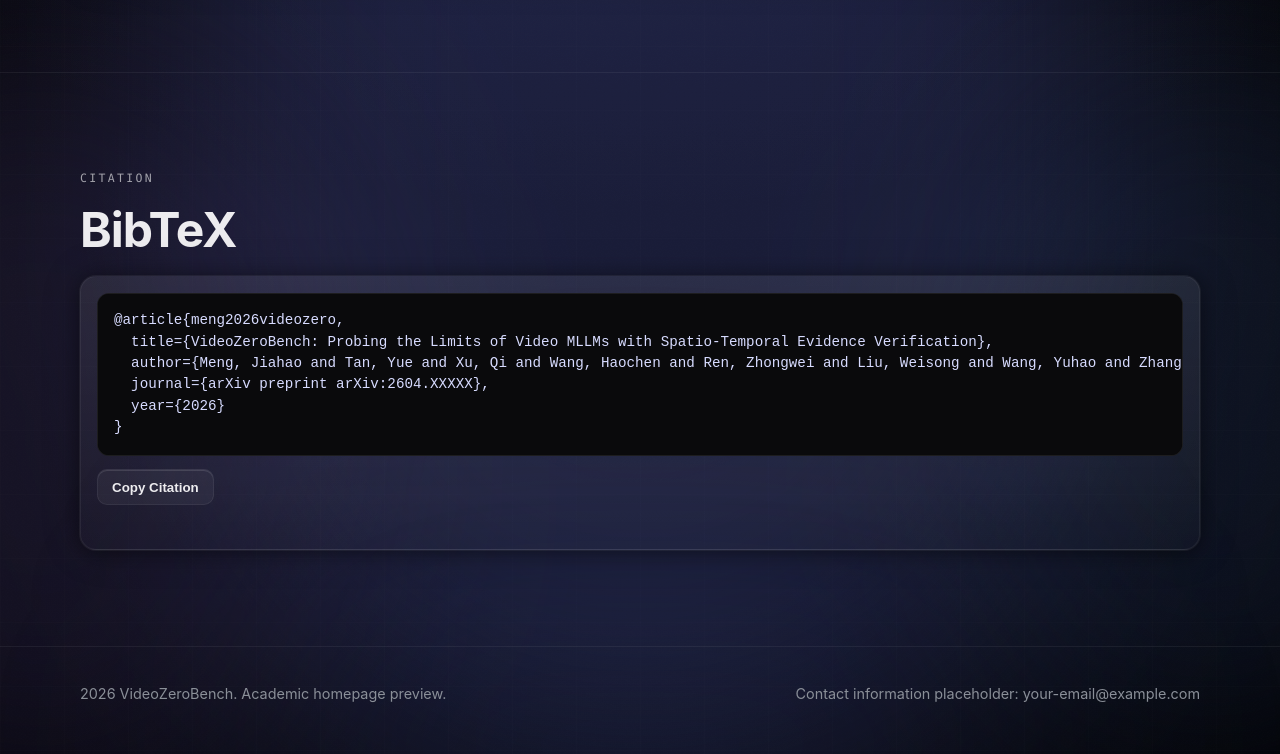
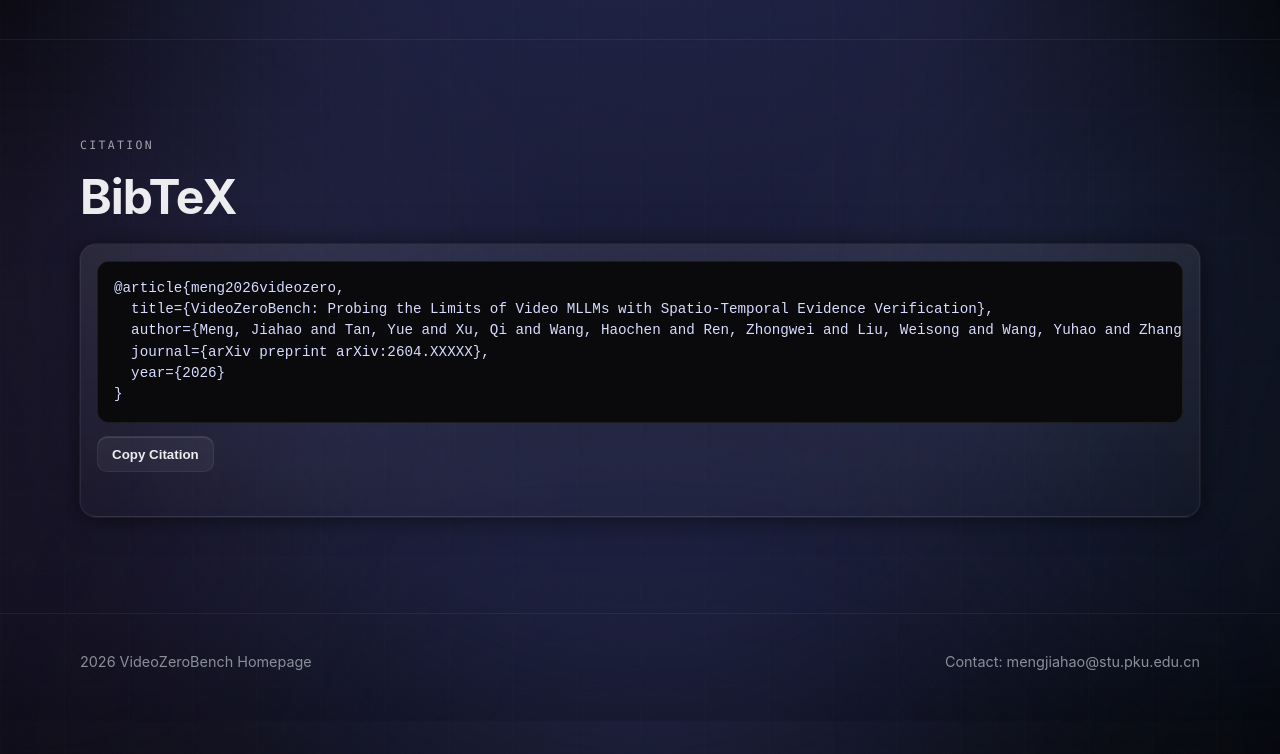
Before and after one commit to marinero4972/marinero4972.github.io, a Jekyll site: the page projects/VideoZeroBench/index.html, which Jekyll copies as it is, in a window 1280 px wide and 900 px high, scrolled down 12820 px, cut to the strip 146-900 px from the top of the window. Built offline with Jekyll 4.4.1, drawn with Linux system fonts in a browser that asks for light colours; some of the changed text lies outside the part shown.

Commit message:
add videozerobench

```diff
--- a/projects/VideoZeroBench/index.html
+++ b/projects/VideoZeroBench/index.html
@@ -260,8 +260,7 @@
       <section id="statistics" class="section">
         <div class="container">
           <div class="section-heading reveal">
-            <p class="eyebrow">Data Construction</p>
-            <h2 class="section-title">Data Construction and Statistics</h2>
+            <h2 class="section-title">Data Construction &amp; Statistics</h2>
           </div>
           <figure class="paper-figure spotlight-card reveal">
             <img
@@ -374,10 +373,9 @@
     <footer class="site-footer">
       <div class="container footer-shell">
         <p>
-          <span id="copyright-year"></span> VideoZeroBench. Academic homepage
-          preview.
+          <span id="copyright-year"></span> VideoZeroBench Homepage
         </p>
-        <p>Contact information placeholder: your-email@example.com</p>
+        <p>Contact: mengjiahao@stu.pku.edu.cn</p>
       </div>
     </footer>
 
```
Also changed, not shown: other parts of projects/VideoZeroBench/index.html (+1 -1 lines).
